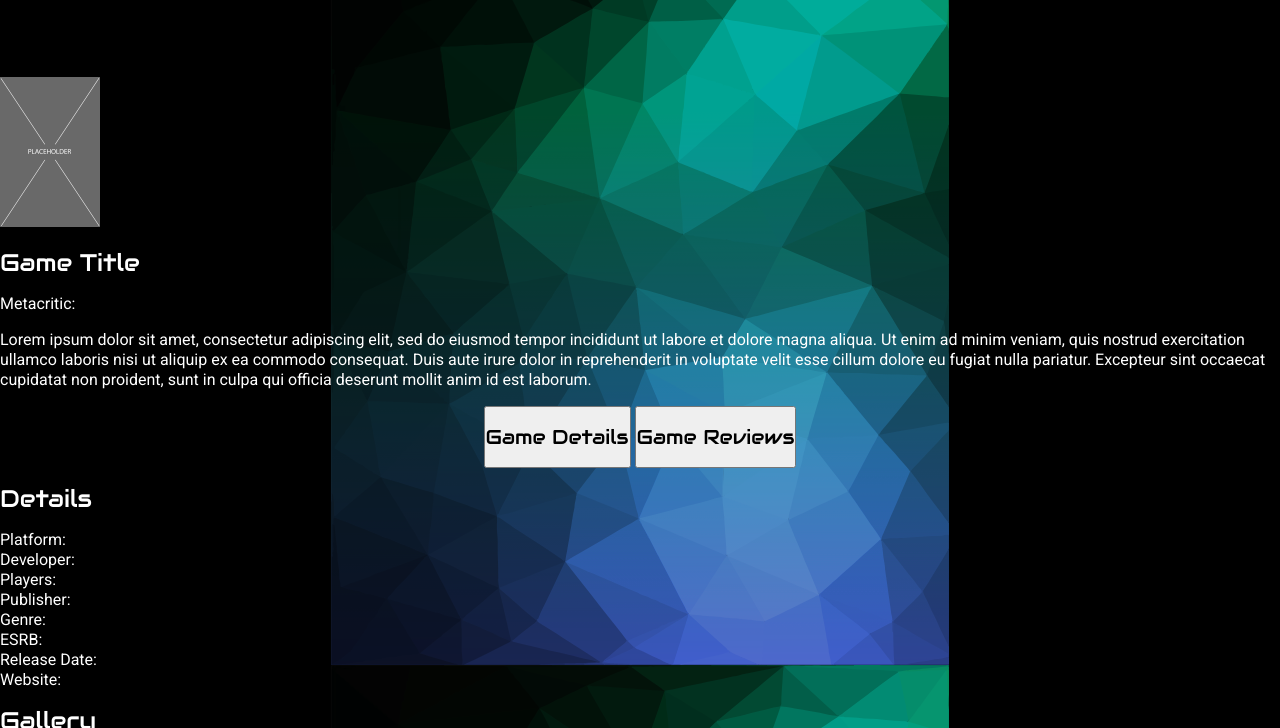
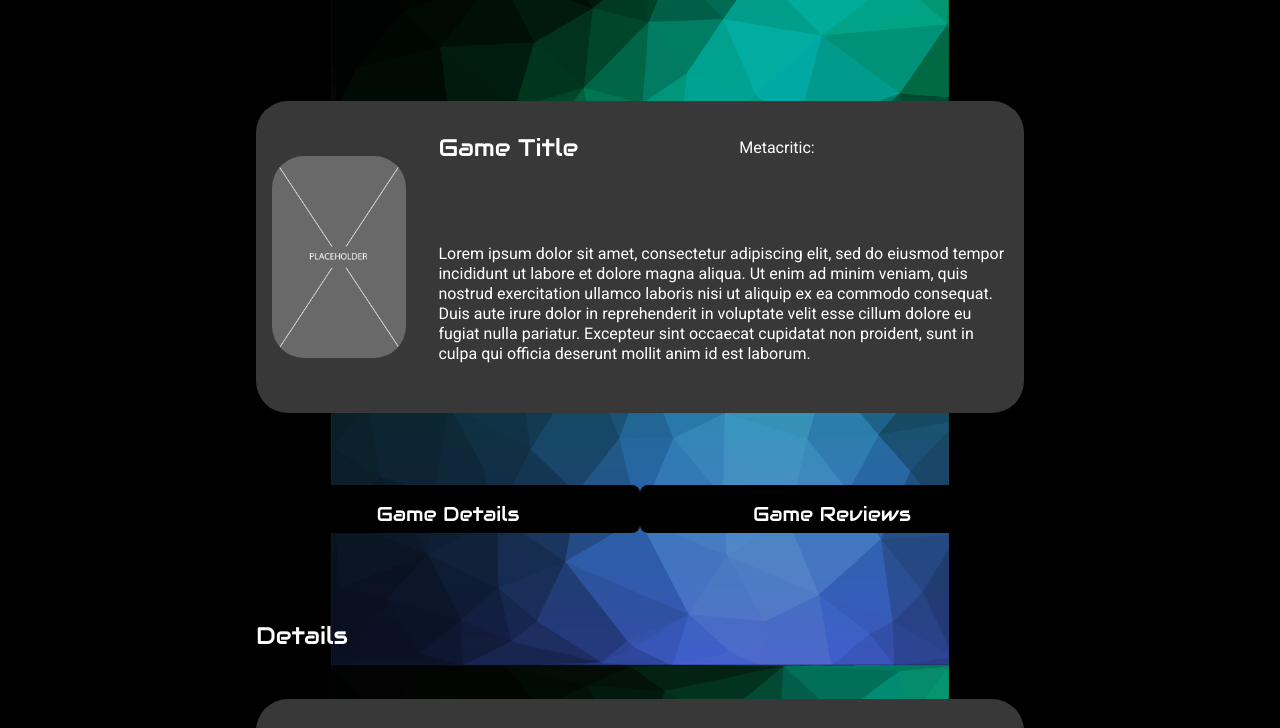
Before and after one commit to ItsJustJarvis/CapstoneProject-GGDB, a website with bundled scripts: page public/game_details.html in a window 1280 px wide. Shown: the part 135-863 px from the top of the page. Built offline with nearby package versions, Linux system fonts and the light colour scheme.

Commit message:
Compile and update css stylesheets

```diff
--- a/public/css/main.css
+++ b/public/css/main.css
@@ -266,6 +266,115 @@
   border-radius: 1rem;
 }
 
+.bio {
+  width: 60vw;
+  margin: 1.5rem auto;
+  display: grid;
+  grid-template-columns: 1fr;
+  gap: 2rem;
+}
+.bio:last-of-type {
+  margin-bottom: 5rem;
+}
+.bio__card {
+  background: #383838;
+  padding: 1rem;
+  border-radius: 2rem;
+  display: grid;
+  grid-template-columns: 1fr 2fr 2fr;
+  grid-template-rows: 1fr 3fr;
+  gap: 2rem;
+  align-items: center;
+}
+.bio__card__image {
+  grid-column: 1/2;
+  grid-row: 1/-1;
+  width: 100%;
+  border-radius: 2rem;
+}
+.bio__card__title {
+  grid-column: 2/3;
+  grid-row: 1/2;
+}
+.bio__card__rating {
+  grid-column: 3/-1;
+  grid-row: 1/2;
+}
+.bio__card__description {
+  grid-column: 2/-1;
+  grid-row: 2/-1;
+}
+
+.tabs {
+  width: 60vw;
+  margin: 1.5rem auto;
+  display: grid;
+  grid-template-columns: 1fr;
+  gap: 2rem;
+}
+.tabs:last-of-type {
+  margin-bottom: 5rem;
+}
+.tabs__buttons {
+  display: flex;
+  flex-direction: row;
+  flex-wrap: no-wrap;
+  align-items: center;
+  justify-content: initial;
+  width: 100%;
+}
+.tabs__buttons .details,
+.tabs__buttons .reviews {
+  background-color: black;
+  color: white;
+  border-style: none;
+  border-radius: 0.5rem;
+  width: 50%;
+  height: 3rem;
+}
+.tabs__buttons .details:hover,
+.tabs__buttons .reviews:hover {
+  color: #39ff14;
+  cursor: pointer;
+}
+
+.details {
+  width: 60vw;
+  margin: 1.5rem auto;
+  display: grid;
+  grid-template-columns: 1fr;
+  gap: 2rem;
+}
+.details:last-of-type {
+  margin-bottom: 5rem;
+}
+.details__card {
+  background: #383838;
+  padding: 2rem;
+  border-radius: 2rem;
+}
+.details__card__list {
+  list-style-type: none;
+  display: grid;
+  grid-template-columns: repeat(2, 1fr);
+  grid-template-rows: repeat(4, 1fr);
+}
+.details__card__list li {
+  width: 95%;
+  padding: 1rem;
+  border-bottom: 1px solid white;
+}
+.details__gallery {
+  display: grid;
+  grid-template-columns: repeat(4, 1fr);
+  grid-template-rows: repeat(4, 1fr);
+  gap: 2rem;
+}
+.details__gallery__image {
+  width: 100%;
+  border-radius: 2rem;
+}
+
 html {
   background: url(../img/PolygonalBackground.svg) center/cover no-repeat fixed, black;
   height: 100%;
```
Also changed, not shown: public/css/main.min.css, 2 other files.
